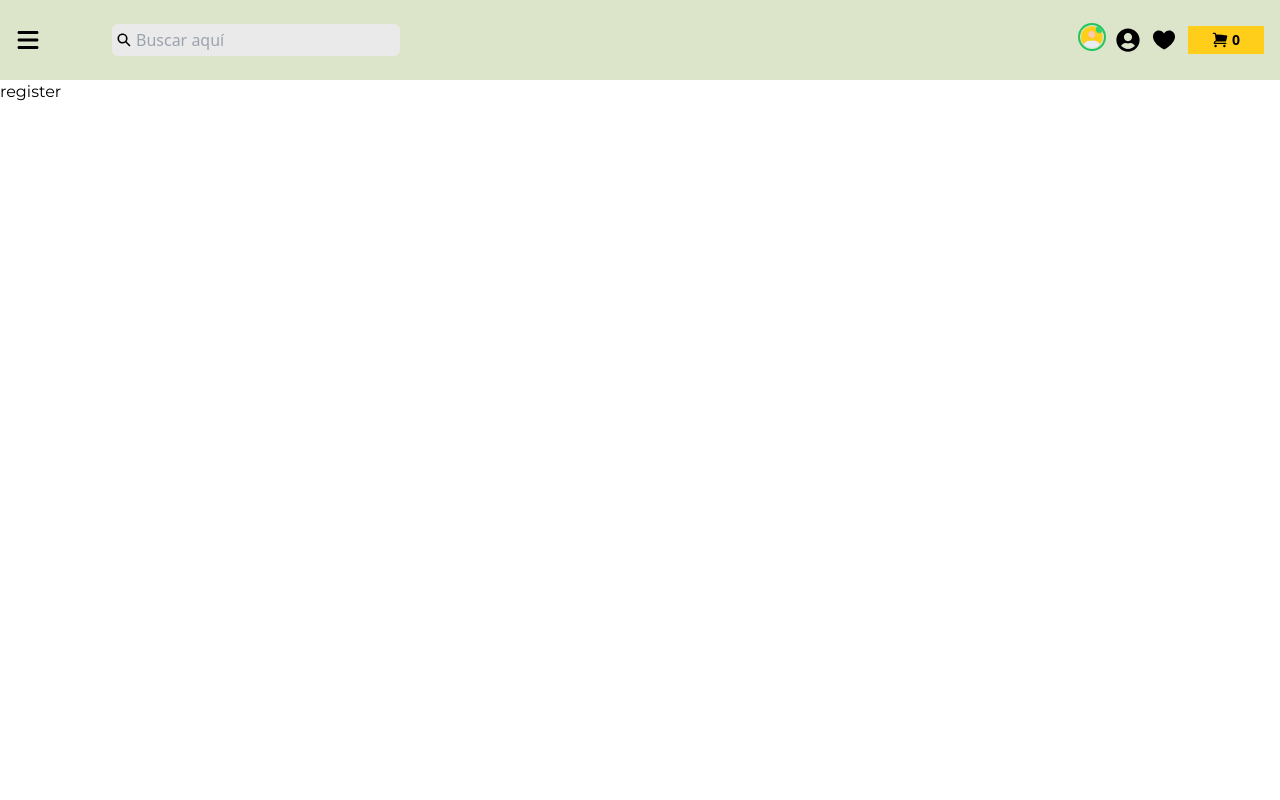
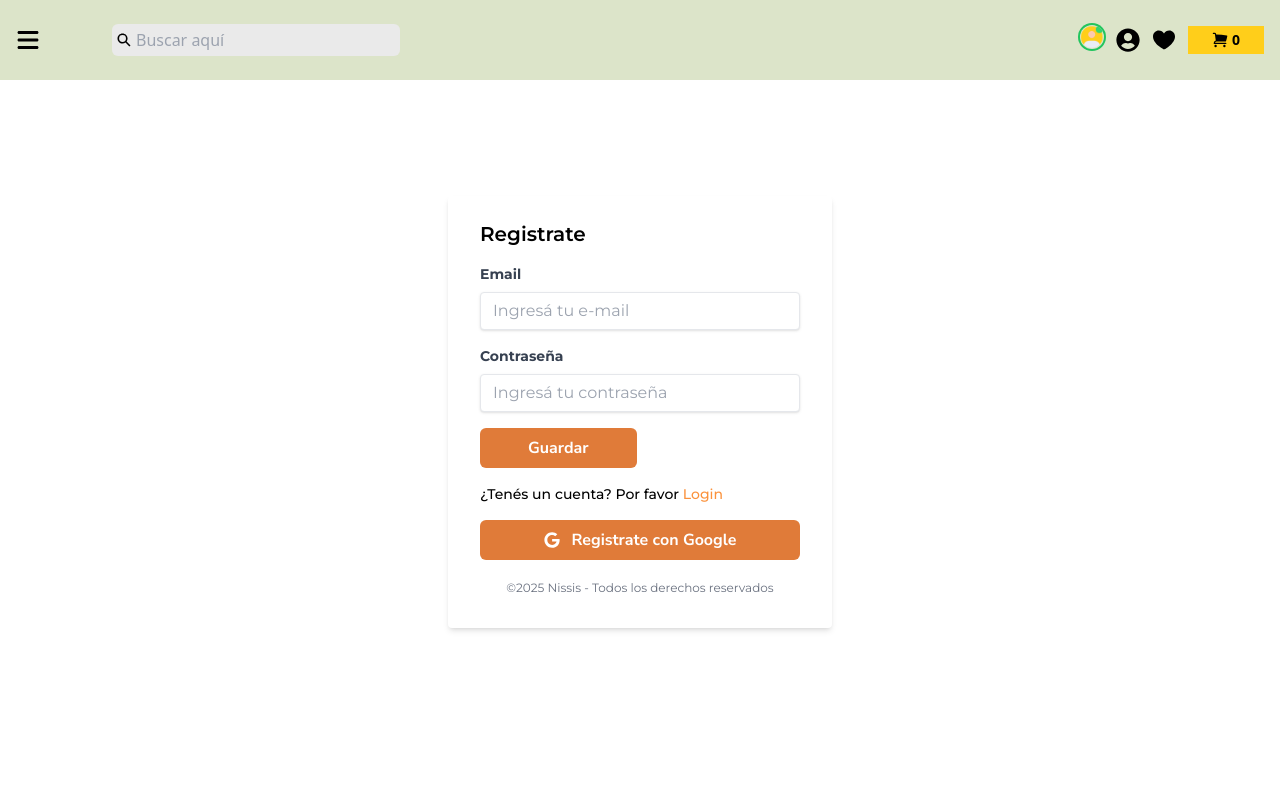
Before and after one commit to luli91/vision-web, a React (Vite) app: page /register in a window 1280 px wide. Shown: the top 800 px of the page. Built offline with nearby package versions, Linux system fonts and the light colour scheme.

Commit message:
login y registro completo

```diff
--- a/package.json
+++ b/package.json
@@ -12,6 +12,7 @@
   "dependencies": {
     "react": "^18.3.1",
     "react-dom": "^18.3.1",
+    "react-hook-form": "^7.53.2",
     "react-icons": "^5.3.0",
     "react-router-dom": "^6.27.0",
     "swiper": "^11.1.14"
--- a/src/components/Login.jsx
+++ b/src/components/Login.jsx
@@ -1,15 +1,33 @@
 import React, { useState } from 'react'
+import { FaGoogle } from 'react-icons/fa6';
+import { Link } from "react-router-dom";
+import { useForm } from "react-hook-form"
 
 const Login = () => {
+    const[message, setMessage]= useState("")
+    const {
+        register,
+        handleSubmit,
+        watch,
+        formState: { errors },
+      } = useForm()
+
+      const onSubmit = (data) => console.log(data)
+
+      const handleGoogleSignIn = () => {
+
+      }
+
   return (
     <div className='h-[calc(100vh-120px)] flex justify-center items-center'>
         <div className='w-full max-w-sm mx-auto bg-white shadow-md rounded px-8 pt-6 pb-8 mb-4'>
             <h2 className='text-xl font-semibold mb-4'>Login</h2>
 
-            <form>
+            <form onSubmit={handleSubmit(onSubmit)}>
                 <div className='mb-4'>
                     <label className='block text-gray-700 text-sm font-bold mb-2' htmlFor="email">Email</label>
                     <input
+                    {...register("email", { required: true })}
                     type="email" name="email" id="email" placeholder='Ingresá tu e-mail'
                     className='shadow appearance-none border rounded w-full py-2 px-3 leading-tight focus:outline-none focus:shadow'
                     />
@@ -17,14 +35,28 @@
                 <div className='mb-4'>
                     <label className='block text-gray-700 text-sm font-bold mb-2' htmlFor="password">Contraseña</label>
                     <input
+                    {...register("password", { required: true })}
                     type="password" name="password" id="password" placeholder='Ingresá tu contraseña'
                     className='shadow appearance-none border rounded w-full py-2 px-3 leading-tight focus:outline-none focus:shadow'
                     />
                 </div>
+                {
+                    message && <p className='text-orange-400 text-xs italic mb-3'>{message}</p>
+                }
                 <div>
-                    <button className='bg-blue-500 hover:bg-blue-700 text-white font-bold py-2 px-4 rounded focus:outline-none'>Login</button>
+                    <button className='btn-primary text-white font-bold py-2 px-4 rounded focus:outline-none'>Login</button>
                 </div>
             </form>
+            <p className='align-baseline font-medium mt-4 text-sm'>¿No tenés un cuenta? Por favor <Link to="/register" className="text-orange-400 hover:text-green-200">Registrate</Link></p>
+            <div className='mt-4'>
+                <button
+                onClick={handleGoogleSignIn}
+                className='w-full flex flex-wrap gap-1 items-center justify-center btn-primary hover:bg-green-950 text-white font-bold py-2 px-4 rounded focus:outline-none'>
+                    <FaGoogle className='mr-2'/>
+                Registrate con Google
+                </button>
+            </div>
+            <p className='mt-5 text-center text-gray-500 text-xs'>©2025 Nissis - Todos los derechos reservados</p>
         </div>
     </div>
   )
--- a/src/components/Register.jsx
+++ b/src/components/Register.jsx
@@ -1,9 +1,64 @@
 import React from 'react'
+import { useState } from 'react'
+import { FaGoogle } from 'react-icons/fa6';
+import { Link } from "react-router-dom";
+import { useForm } from "react-hook-form"
 
 const Register = () => {
+  const[message, setMessage]= useState("")
+    const {
+        register,
+        handleSubmit,
+        watch,
+        formState: { errors },
+      } = useForm()
+
+      const onSubmit = (data) => console.log(data)
+
+      const handleGoogleSignIn = () => {
+
+      }
+
   return (
-    <div>
-      register
+    <div className='h-[calc(100vh-120px)] flex justify-center items-center'>
+        <div className='w-full max-w-sm mx-auto bg-white shadow-md rounded px-8 pt-6 pb-8 mb-4'>
+            <h2 className='text-xl font-semibold mb-4'>Registrate</h2>
+
+            <form onSubmit={handleSubmit(onSubmit)}>
+                <div className='mb-4'>
+                    <label className='block text-gray-700 text-sm font-bold mb-2' htmlFor="email">Email</label>
+                    <input
+                    {...register("email", { required: true })}
+                    type="email" name="email" id="email" placeholder='Ingresá tu e-mail'
+                    className='shadow appearance-none border rounded w-full py-2 px-3 leading-tight focus:outline-none focus:shadow'
+                    />
+                </div>
+                <div className='mb-4'>
+                    <label className='block text-gray-700 text-sm font-bold mb-2' htmlFor="password">Contraseña</label>
+                    <input
+                    {...register("password", { required: true })}
+                    type="password" name="password" id="password" placeholder='Ingresá tu contraseña'
+                    className='shadow appearance-none border rounded w-full py-2 px-3 leading-tight focus:outline-none focus:shadow'
+                    />
+                </div>
+                {
+                    message && <p className='text-orange-400 text-xs italic mb-3'>{message}</p>
+                }
+                <div>
+                    <button className='btn-primary text-white font-bold py-2 px-4 rounded focus:outline-none'>Guardar</button>
+                </div>
+            </form>
+            <p className='align-baseline font-medium mt-4 text-sm'>¿Tenés un cuenta? Por favor <Link to="/login" className="text-orange-400 hover:text-green-200">Login</Link></p>
+            <div className='mt-4'>
+                <button
+                onClick={handleGoogleSignIn}
+                className='w-full flex flex-wrap gap-1 items-center justify-center btn-primary hover:bg-green-950 text-white font-bold py-2 px-4 rounded focus:outline-none'>
+                    <FaGoogle className='mr-2'/>
+                Registrate con Google
+                </button>
+            </div>
+            <p className='mt-5 text-center text-gray-500 text-xs'>©2025 Nissis - Todos los derechos reservados</p>
+        </div>
     </div>
   )
 }
--- a/src/pages/home/LensInfo.jsx
+++ b/src/pages/home/LensInfo.jsx
@@ -52,7 +52,7 @@
 const LensInfo = () => {
   return (
     <div className='p-16  bg-[#B6A28E]'>
-      <h2 className='text-3xl font-semibold mb-6'>Tipos de Lentes y sus Beneficios</h2>
+      <h2 className='text-3xl font-semibold mb-6 text-white'>Tipos de Lentes y sus Beneficios</h2>
       <Swiper
         slidesPerView={1}
         spaceBetween={30}
```
Also changed, not shown: 1 other file (tests, documents, lock files or other folders).
